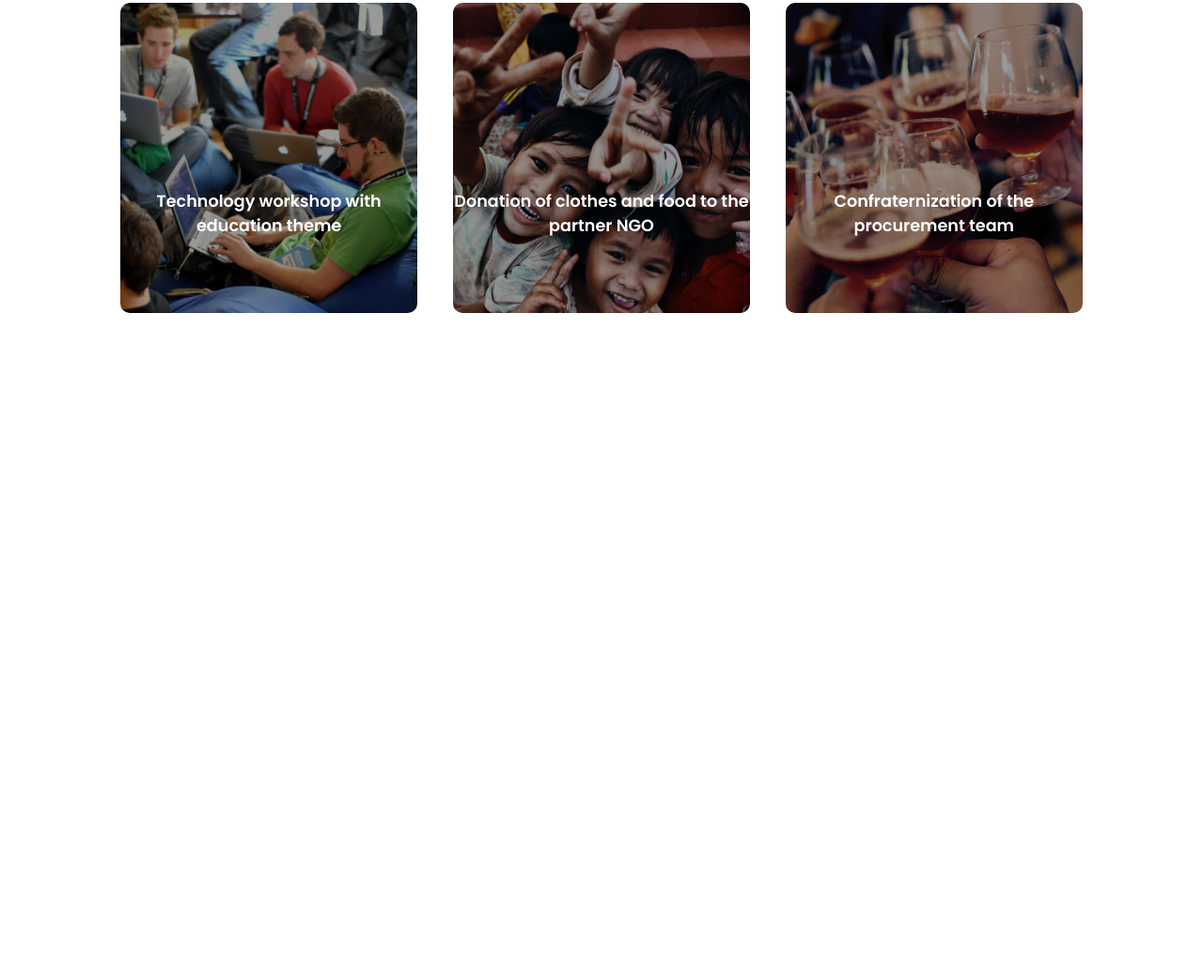
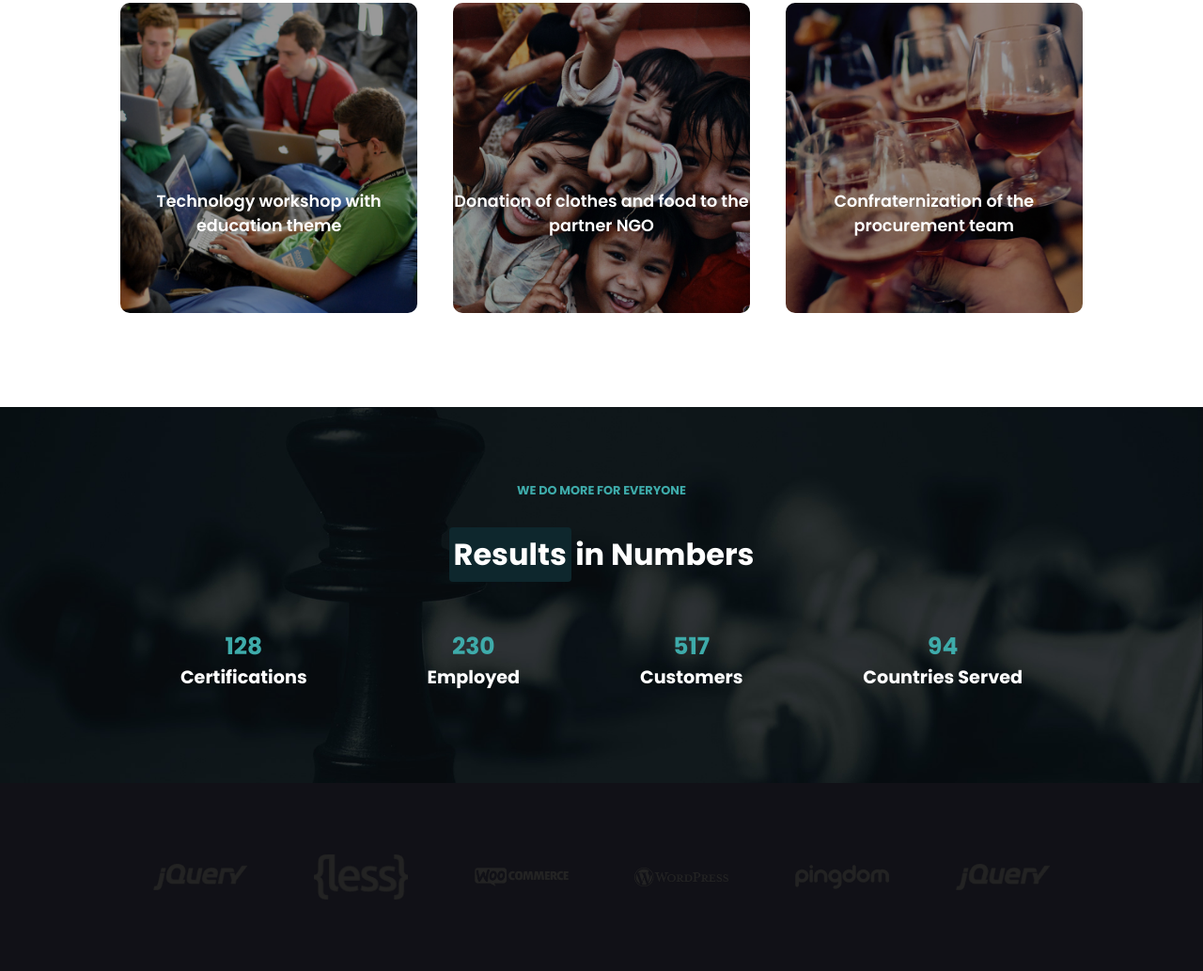
Before and after one commit to wvwall/proj-html-vuejs, a website: page index.html in a window 1280 px wide. Shown: the part 2914-3947 px from the top of the page at 94% size. Before the commit the page ends 3347 px from the top, so only its background shows below. Drawn offline with nearby package versions, Linux system fonts and the light colour scheme.

Commit message:
Section Numbers

```diff
--- a/index.html
+++ b/index.html
@@ -208,8 +208,28 @@
                 </div>
             </section>
 
-            <section>
+            <section class="bg-results">
+                <h4>we do more for everyone</h4>
+                <div id="company">
+                    <span class="Title">Results</span> <span class="company">in Numbers</span>
+                </div>
+                <div class="numbers">
+                    <div class="number"><span>128</span> <br> Certifications</div>
+                    <div class="number"><span>230</span> <br> Employed</div>
+                    <div class="number"><span>517</span> <br> Customers</div>
+                    <div class="number"><span>94</span> <br> Countries Served</div>
+                </div>
+            </section>
 
+            <section class="bg-blu">
+                <div class="containerImg">
+                    <img src="./assets/img/logo-4.png" alt="">
+                    <img src="./assets/img/logo-5.png" alt="">
+                    <img src="./assets/img/logo-1.png" alt="">
+                    <img src="./assets/img/logo-2.png" alt="">
+                    <img src="./assets/img/logo-3.png" alt="">
+                    <img src="./assets/img/logo-4.png" alt="">
+                </div>
             </section>
 
         </main>
--- a/src/partials/_content.scss
+++ b/src/partials/_content.scss
@@ -289,3 +289,68 @@
         }
     }
 }
+
+.bg-results {
+    background-image: url("../img/bg-7.jpg");
+    height: 400px;
+    background-size: cover;
+    background-position: center;
+    color: #fff;
+    h4 {
+        text-align: center;
+        color: #3EABAA;
+        text-transform: uppercase;
+        padding-top: 80px;
+        padding-bottom: 30px;
+        font-size: 0.8em;
+    }
+    #company {
+        width: 90%;
+        margin: 0 auto;
+        color: #fff;
+        text-align: center;
+        span {
+            font-size: 2em;
+            font-weight: 700;
+           &.Title {
+               display: inline-block;
+               padding: 5px;
+               background-color: #0E272D;
+               border-radius: 4px;
+           }
+        }
+    }
+    .numbers {
+        display: flex;
+        width: 80%;
+        margin: 0 auto;
+        margin-top: 50px;
+        justify-content: space-around;
+        .number {
+            text-align: center;
+            font-size: 1.2em;
+            font-weight: 700;
+            span {
+                color: #3EABAA;
+                font-size: 1.3em;
+            }
+        }
+
+    }
+}
+
+.bg-blu {
+    background-color: #111117;
+    height: 200px;
+    .containerImg {
+        width: 80%;
+        height: 200px;
+        margin: 0 auto;
+        display: flex;
+        align-items: center;
+        justify-content: space-around;
+        img {
+            width: 100px;
+        }
+    }
+}
```
Also changed, not shown: assets/css/master.css.
